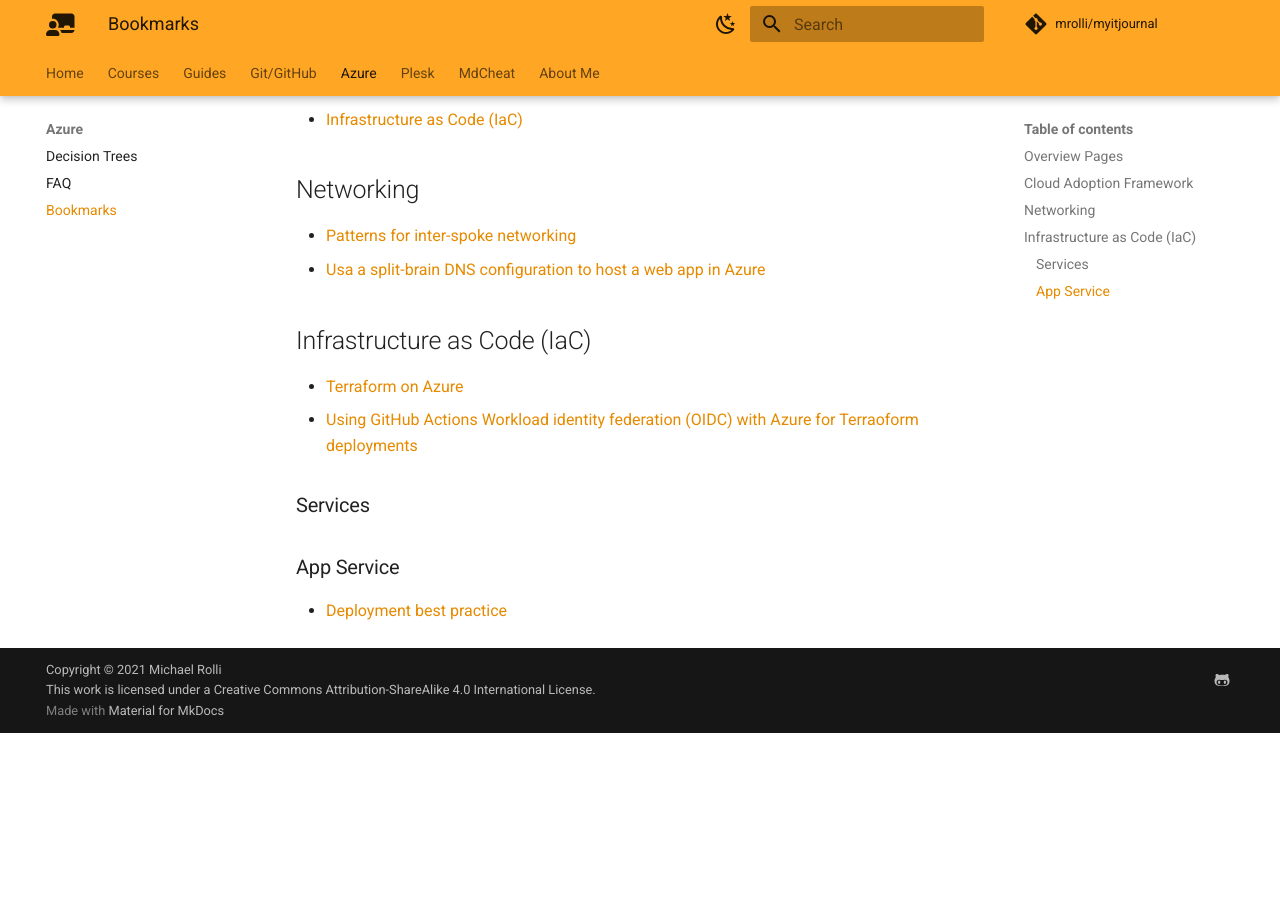
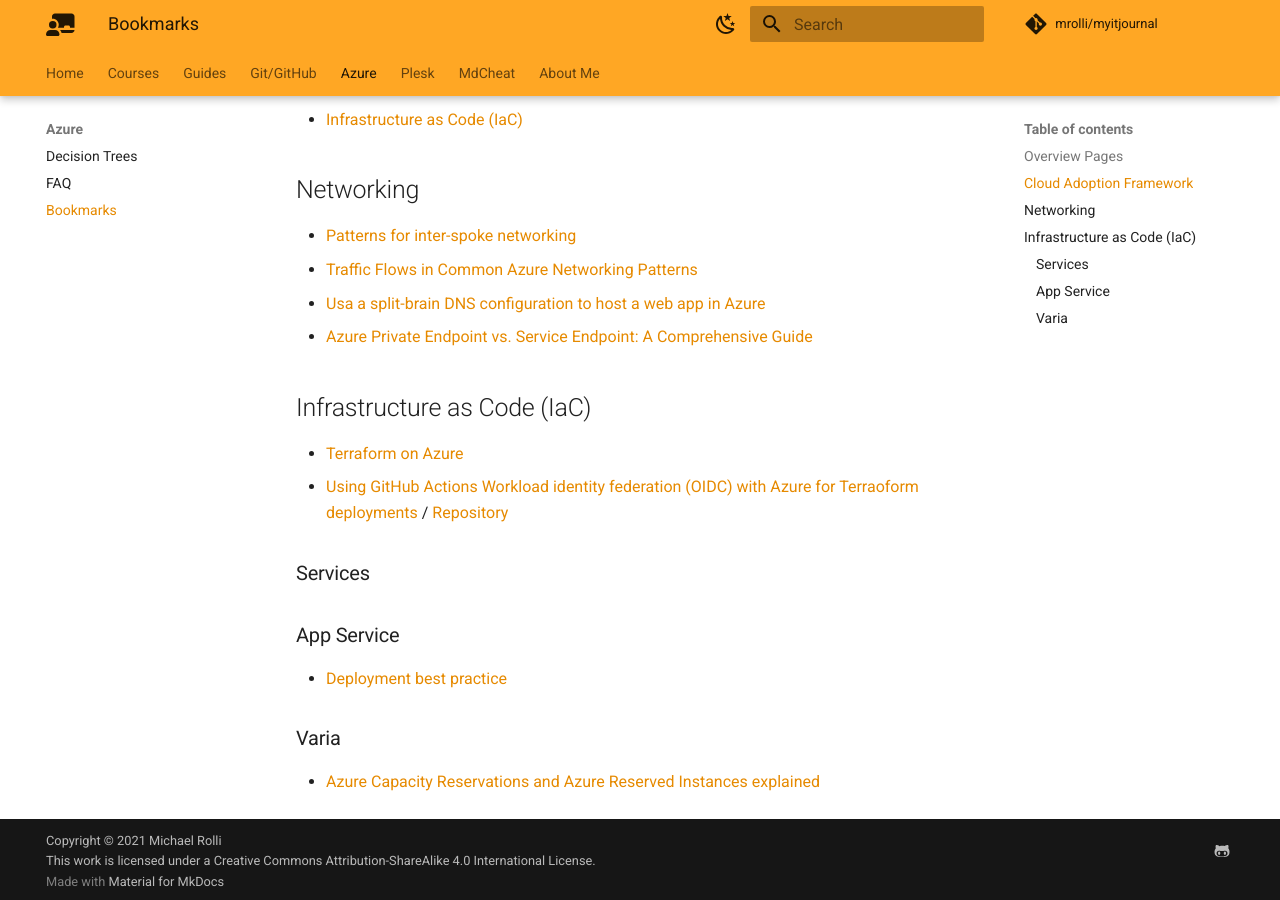
Before and after one commit to mrolli/myitjournal, an MkDocs documentation site: the page built from docs/azure/linklist.md, in a window 1280 px wide and 900 px high, scrolled down 522 px. Built offline with MkDocs 1.6.1 and Material for MkDocs 9.7.7, drawn with Linux system fonts in a browser that asks for light colours; comment, search, counter and statistics services are not loaded; before the commit the page ends 1255 px from its top, so only the background shows below that.

Commit message:
feat(azure): add more links

```diff
--- a/docs/azure/linklist.md
+++ b/docs/azure/linklist.md
@@ -18,15 +18,24 @@
 ## Networking
 
 - [Patterns for inter-spoke networking](https://learn.microsoft.com/en-us/azure/architecture/networking/guide/spoke-to-spoke-networking#patterns-and-topologies-for-inter-spoke-communication)
+- [Traffic Flows in Common Azure Networking Patterns](https://github.com/mattfeltonma/azure-networking-patterns?tab=readme-ov-file#hub-and-spoke-with-single-nva-stack-for-all-traffic)
 - [Usa a split-brain DNS configuration to host a web app in Azure](https://learn.microsoft.com/en-us/azure/architecture/example-scenario/networking/split-brain-dns)
+- [Azure Private Endpoint vs. Service Endpoint: A Comprehensive Guide](https://techcommunity.microsoft.com/blog/fasttrackforazureblog/azure-private-endpoint-vs-service-endpoint-a-comprehensive-guide/4363095)
 
 ## Infrastructure as Code (IaC)
 
-- [Terraform on Azure](https://learn.microsoft.com/en-us/azure/developer/terraform/)
-- [Using GitHub Actions Workload identity federation (OIDC) with Azure for Terraoform deployments](https://learn.microsoft.com/en-us/samples/azure-samples/github-terraform-oidc-ci-cd/github-terraform-oidc-ci-cd/)
+- [Terraform on
+Azure](https://learn.microsoft.com/en-us/azure/developer/terraform/)
+- [Using GitHub Actions Workload identity federation (OIDC) with Azure for
+  Terraoform deployments](https://learn.microsoft.com/en-us/samples/azure-samples/github-terraform-oidc-ci-cd/github-terraform-oidc-ci-cd/)
+  / [Repository](https://github.com/Azure-Samples/github-terraform-oidc-ci-cd/)
 
 ### Services
 
 ### App Service
 
 - [Deployment best practice](https://learn.microsoft.com/en-us/azure/app-service/deploy-best-practices#use-deployment-slots)
+
+### Varia
+
+- [Azure Capacity Reservations and Azure Reserved Instances explained](https://porotnikov.com/post/azure/2023-10-08-understanding-azure-capacity-reservations-guide/)
```
